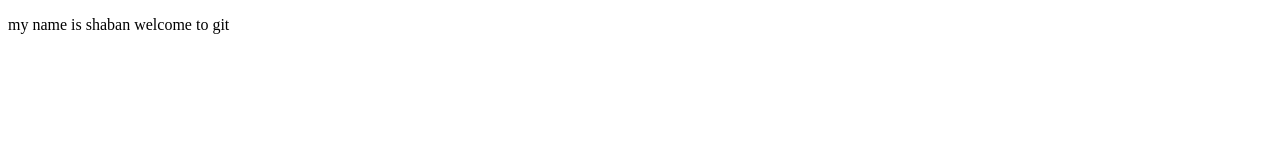
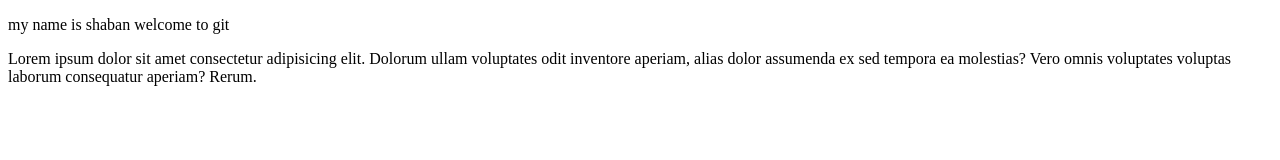
Before and after one commit to gbadeyankashab/first-git, a plain HTML site: page index.html in a window 1280 px wide. Drawn offline with Linux system fonts and the light colour scheme.

Commit message:
i added lorem

```diff
--- a/index.html
+++ b/index.html
@@ -8,5 +8,11 @@
   </head>
   <body>
     <p>my name is shaban welcome to git</p>
+    <p>
+      Lorem ipsum dolor sit amet consectetur adipisicing elit. Dolorum ullam
+      voluptates odit inventore aperiam, alias dolor assumenda ex sed tempora ea
+      molestias? Vero omnis voluptates voluptas laborum consequatur aperiam?
+      Rerum.
+    </p>
   </body>
 </html>
```
